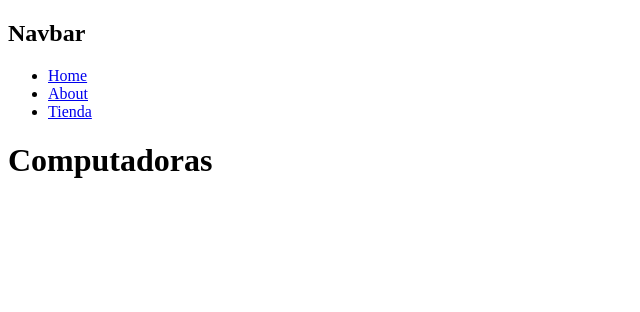
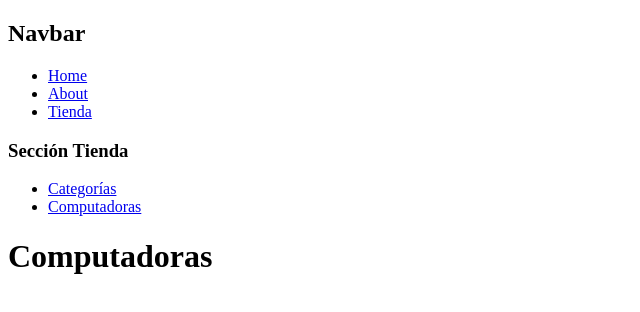
Before and after one commit to faidrn/my-first-nextjs-project, a Next.js app: page /tienda/categorias/computadoras in a window 1280 px wide. Shown: the top 312 px of the page, without its empty margins (0-640 px from the left). Built offline with nearby package versions, Linux system fonts and the light colour scheme.

Commit message:
Agregando layout en las diferentes secciones del proyecto

```diff
--- /dev/null
+++ b/app/tienda/layout.jsx
@@ -0,0 +1,15 @@
+import Link from "next/link";
+
+export default function TiendaLayout({ children }) {
+    return <>
+        <nav>
+            <h3>Sección Tienda</h3>
+
+            <ul>
+                <li><Link href="/tienda/categorias">Categorías</Link></li>
+                <li><Link href="/tienda/categorias/computadoras">Computadoras</Link></li>
+            </ul>
+        </nav>
+        {children}
+    </>;
+}
```
